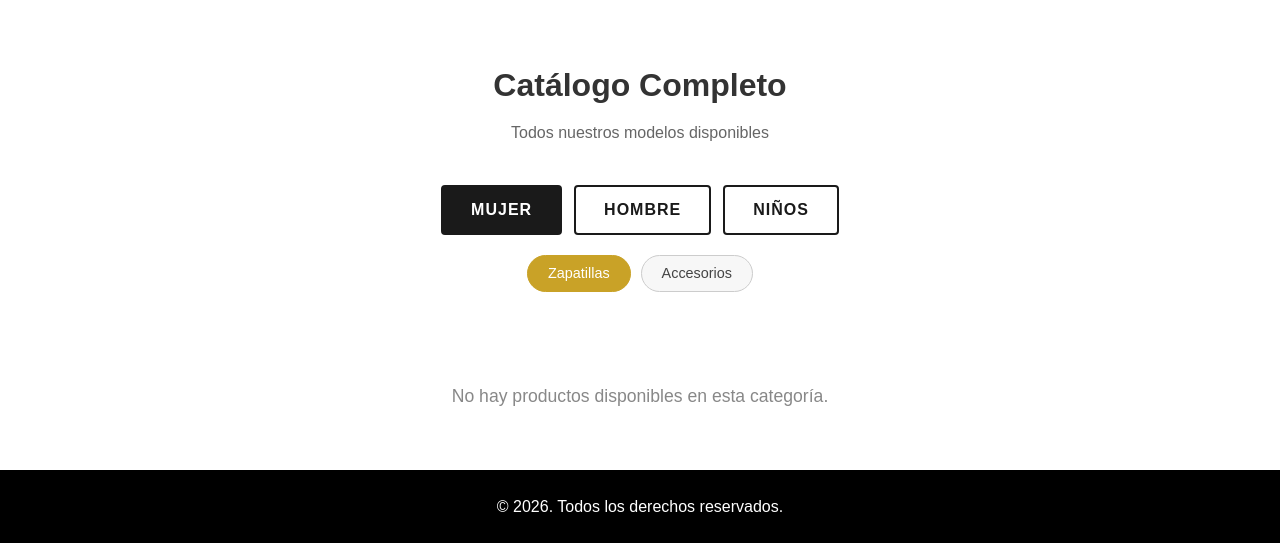
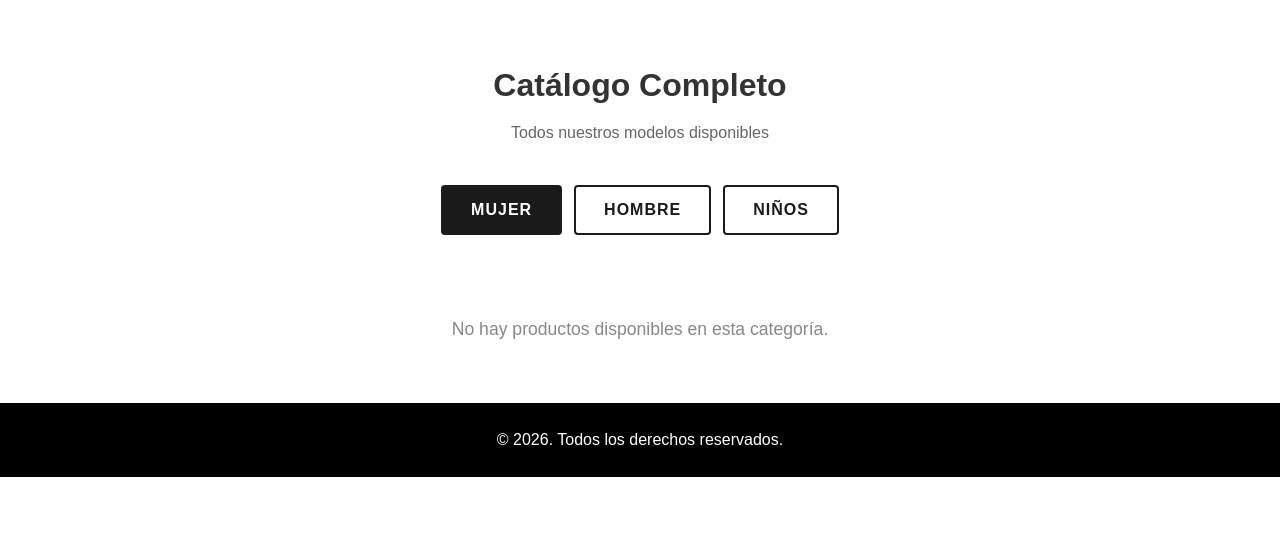
Before and after one commit to jhocerml/golden-step, a Flask app: page /catalogo in a window 1280 px wide. Shown: the part 70-613 px from the top of the page. Run offline with Flask 3, Linux system fonts and the light colour scheme; data that the repository does not hold is empty; parts of the project's set-up code (start-up, migrations or seed data) failed here and were passed over; some libraries are stand-ins or nearby versions.

Commit message:
descripción del cambio

```diff
--- a/templates/catalogoCompleto.html
+++ b/templates/catalogoCompleto.html
@@ -120,13 +120,6 @@
            class="filtro-btn {% if categoria_actual == 'niños' %}active{% endif %}">NIÑOS</a>
     </div>
 
-    <!-- FILTRO POR TIPO -->
-    <div class="filtros-tipo">
-        <a href="/catalogo?categoria={{ categoria_actual }}&tipo=zapatillas"
-           class="filtro-tipo-btn {% if tipo_actual == 'zapatillas' %}active{% endif %}">Zapatillas</a>
-        <a href="/catalogo?categoria={{ categoria_actual }}&tipo=accesorios"
-           class="filtro-tipo-btn {% if tipo_actual == 'accesorios' %}active{% endif %}">Accesorios</a>
-    </div>
 
     <main>
         {% if productos %}
```
